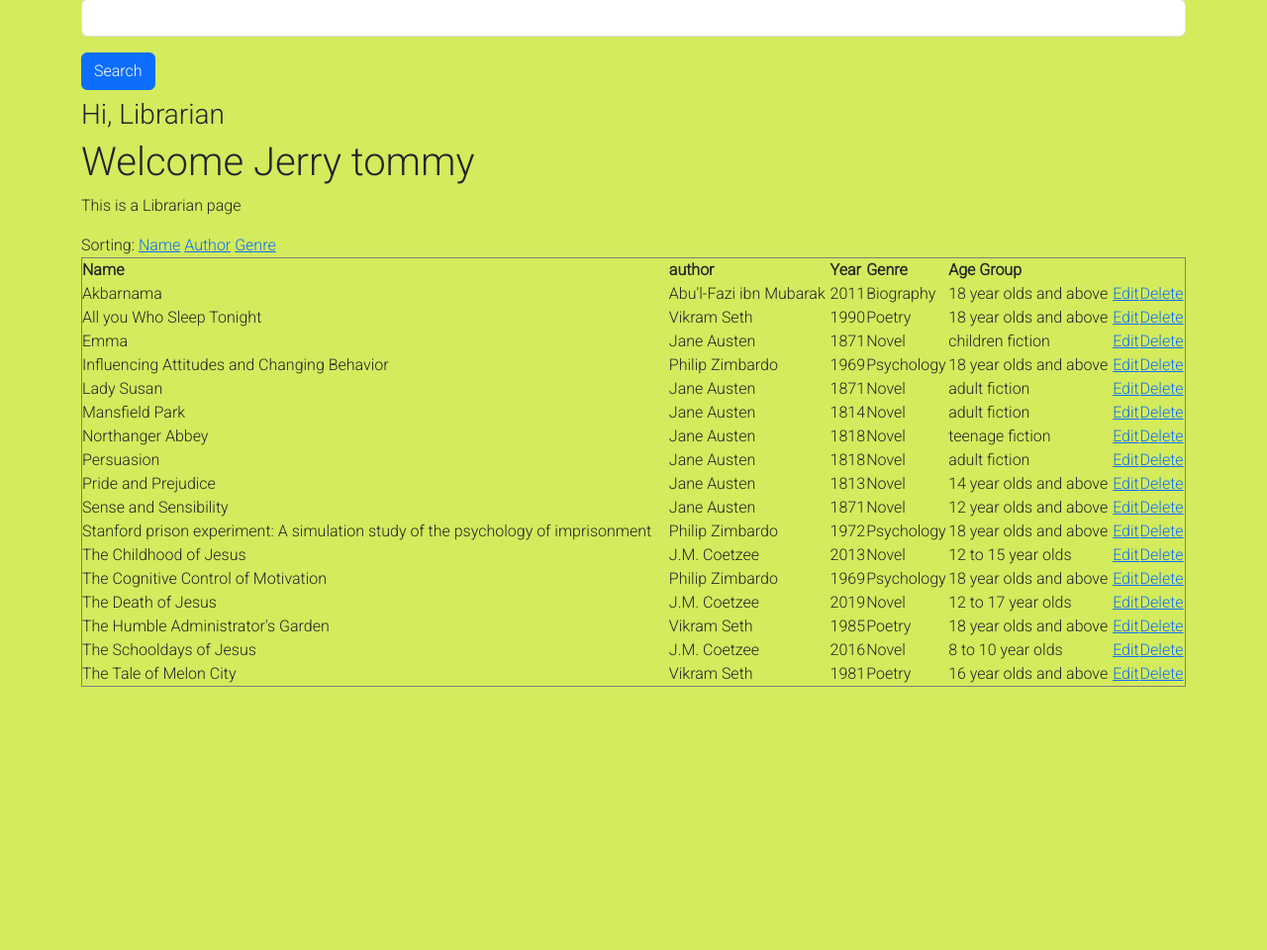
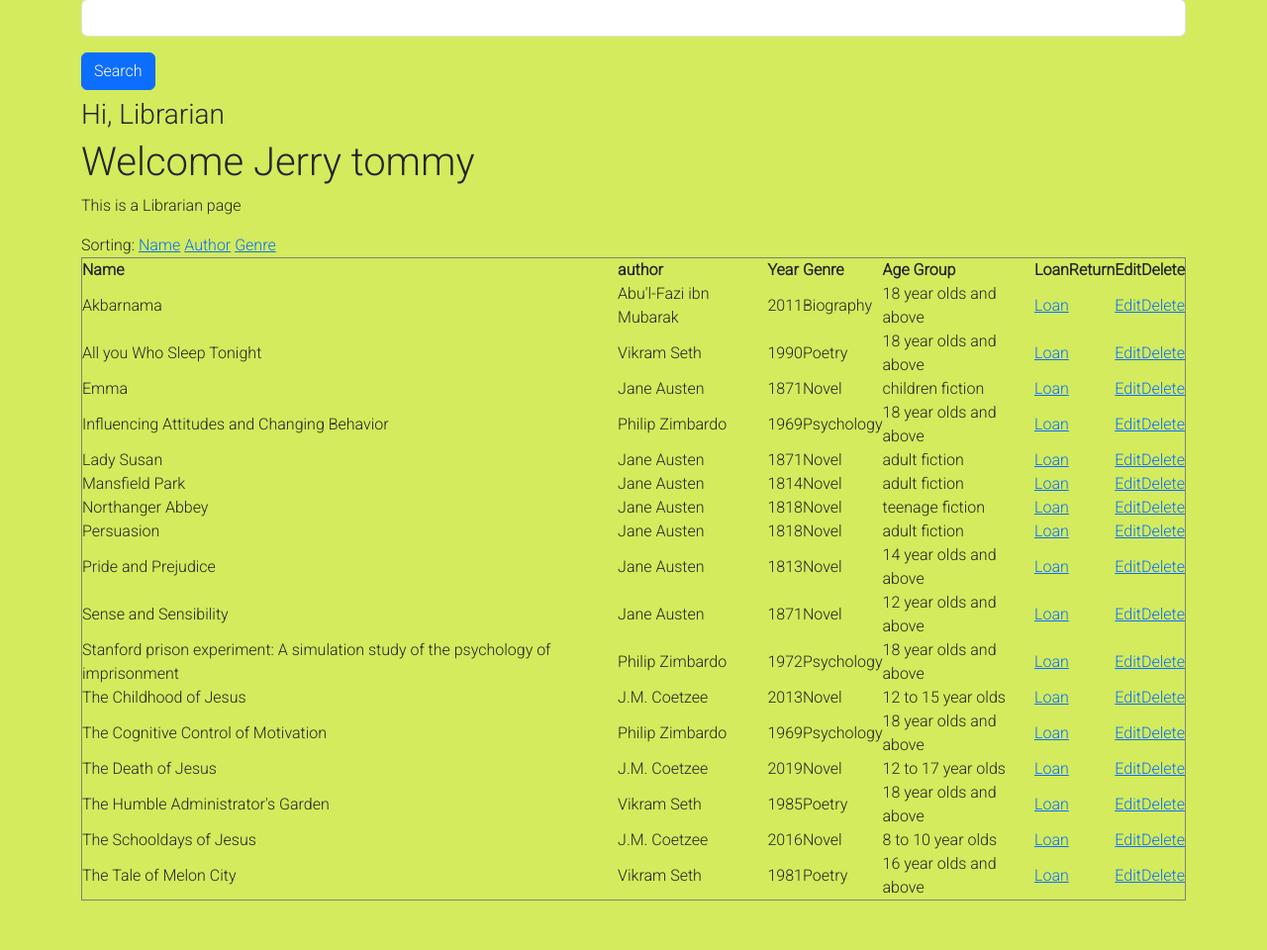
Before and after one commit to KagisoKat/User-Authentication-app, a PHP site: page /login/admin.php in a window 1280 px wide. Shown: the part 81-1041 px from the top of the page at 99% size. Before the commit the page ends 775 px from the top, so only its background shows below. Run offline with PHP 8.4, Linux system fonts and the light colour scheme; a user stored in the database is signed in; data comes from the database, SQL or seed files in the repository.

Commit message:
Added loaning and returning

```diff
--- a/admin.php
+++ b/admin.php
@@ -28,11 +28,11 @@ if (isset($_SESSION['userId'])) {
         require('./config/db.php');
         $searchString = "%" . filter_var($_POST["searchText"], FILTER_SANITIZE_STRING) . "%";
         if ($sortMethod == 'name') {
-            $stmt = $pdo->prepare('SELECT books.book_id, books.book_name, authors.author_name ,books.book_year, books.book_genre, books.book_age_group FROM books INNER JOIN authors ON books.author_id=authors.author_id WHERE books.book_name LIKE :ss OR authors.author_name LIKE :ss ORDER BY book_name');
+            $stmt = $pdo->prepare('SELECT books.book_id, books.book_name, authors.author_name ,books.book_year, books.book_genre, books.book_age_group, books.loan_user_id FROM books INNER JOIN authors ON books.author_id=authors.author_id WHERE books.book_name LIKE :ss OR authors.author_name LIKE :ss ORDER BY book_name');
         } elseif ($sortMethod == 'author') {
-            $stmt = $pdo->prepare('SELECT books.book_id, books.book_name, authors.author_name ,books.book_year, books.book_genre, books.book_age_group FROM books INNER JOIN authors ON books.author_id=authors.author_id WHERE books.book_name LIKE :ss OR authors.author_name LIKE :ss ORDER BY author_name');
+            $stmt = $pdo->prepare('SELECT books.book_id, books.book_name, authors.author_name ,books.book_year, books.book_genre, books.book_age_group, books.loan_user_id FROM books INNER JOIN authors ON books.author_id=authors.author_id WHERE books.book_name LIKE :ss OR authors.author_name LIKE :ss ORDER BY author_name');
         } elseif ($sortMethod == 'genre') {
-            $stmt = $pdo->prepare('SELECT books.book_id, books.book_name, authors.author_name ,books.book_year, books.book_genre, books.book_age_group FROM books INNER JOIN authors ON books.author_id=authors.author_id WHERE books.book_name LIKE :ss OR authors.author_name LIKE :ss ORDER BY book_genre ');
+            $stmt = $pdo->prepare('SELECT books.book_id, books.book_name, authors.author_name ,books.book_year, books.book_genre, books.book_age_group, books.loan_user_id FROM books INNER JOIN authors ON books.author_id=authors.author_id WHERE books.book_name LIKE :ss OR authors.author_name LIKE :ss ORDER BY book_genre ');
         }
         $stmt->bindValue(':ss', $searchString);
         $stmt->execute();
@@ -41,11 +41,11 @@ if (isset($_SESSION['userId'])) {
         require('./config/db.php');
 
         if ($sortMethod == 'name') {
-        $stmt = $pdo->prepare('SELECT books.book_id, books.book_name, authors.author_name ,books.book_year, books.book_genre, books.book_age_group FROM books INNER JOIN authors ON books.author_id=authors.author_id ORDER BY book_name');
+        $stmt = $pdo->prepare('SELECT books.book_id, books.book_name, authors.author_name ,books.book_year, books.book_genre, books.book_age_group, books.loan_user_id FROM books INNER JOIN authors ON books.author_id=authors.author_id ORDER BY book_name');
         } elseif ($sortMethod == 'author') {
-        $stmt = $pdo->prepare('SELECT books.book_id, books.book_name, authors.author_name ,books.book_year, books.book_genre, books.book_age_group FROM books INNER JOIN authors ON books.author_id=authors.author_id ORDER BY author_name');
+        $stmt = $pdo->prepare('SELECT books.book_id, books.book_name, authors.author_name ,books.book_year, books.book_genre, books.book_age_group, books.loan_user_id FROM books INNER JOIN authors ON books.author_id=authors.author_id ORDER BY author_name');
         } elseif ($sortMethod == 'genre') {
-        $stmt = $pdo->prepare('SELECT books.book_id, books.book_name, authors.author_name ,books.book_year, books.book_genre, books.book_age_group FROM books INNER JOIN authors ON books.author_id=authors.author_id ORDER BY book_genre');
+        $stmt = $pdo->prepare('SELECT books.book_id, books.book_name, authors.author_name ,books.book_year, books.book_genre, books.book_age_group, books.loan_user_id FROM books INNER JOIN authors ON books.author_id=authors.author_id ORDER BY book_genre');
         }
         $stmt->execute();
     }
@@ -110,6 +110,10 @@ if (isset($_SESSION['userId'])) {
                         <th>Year</th>
                         <th>Genre</th>
                         <th>Age Group</th>
+                        <th>Loan</th>
+                        <th>Return</th>
+                        <th>Edit</th>
+                        <th>Delete</th>
                     </tr>
 
 
@@ -123,12 +127,25 @@ if (isset($_SESSION['userId'])) {
                         $book->setGenre($book_item->book_genre);
                         $book->setAgeGroup($book_item->book_age_group);
                         $book->setAuthorName($book_item->author_name);
+                        $book->setLoanUserId($book_item->loan_user_id);
                         echo "<tr>";
                         echo "<td>" . $book->getName() . "</td>";
                         echo "<td>" . $book->getAuthorName() . "</td>";
                         echo "<td>" . $book->getYear() . "</td>";
                         echo "<td>" . $book->getGenre() . "</td>";
                         echo "<td>" . $book->getAgeGroup() . "</td>";
+                        if ($book->getLoanUserId() == -1) echo '<td><a href="loanBook.php?book_id=' . $book->getId() . '">Loan</a></td>'; else echo "<td></td>";
+                        if ($book->getLoanUserId() == $userId)
+                            echo '<td><a href="returnBook.php?book_id=' . $book->getId() . '">Return</a></td>';
+                        elseif  ($book->getLoanUserId() == -1)
+                            echo "<td></td>";
+                        elseif ($book->getLoanUserId() != $userId) {
+                            $userStmt = $pdo->prepare('SELECT email FROM users WHERE id = ?');
+                            $userStmt->execute([$book->getLoanUserId()]);
+                            $user_item = $userStmt->fetch();
+                            $userEmail = $user_item->email;
+                            echo "<td>Out: " . $userEmail . "</td>";
+                        }
                         echo "<td><a href='editBook.php?book_id=" . $book->getId() . "'>Edit</a></td>";
                         echo "<td><a href='deleteBook.php?book_id=" . $book->getId() . "'>Delete</a></td>";
                         echo "</tr>";
--- a/classes/book.php
+++ b/classes/book.php
@@ -7,6 +7,7 @@
         private $ageGroup;
         private $authorId;
         private $authorName;
+        private $loanUserId;
 
         function getId() {
             return $this->id;
@@ -36,6 +37,10 @@
             return $this->authorName;
         }
 
+        function getLoanUserId() {
+            return $this->loanUserId;
+        }
+
         function setId($id) {
             $this->id = $id;
         }
@@ -63,5 +68,9 @@
         function setAuthorName($authorName) {
             $this->authorName = $authorName;
         }
+
+        function setLoanUserId($loanUserId) {
+            $this->loanUserId = $loanUserId;
+        }
     }
 ?>
```
Also changed, not shown: loanBook.php (+4 -4 lines), returnBook.php (+4 -4 lines), user.php (+15 -4 lines), README.md (added).
